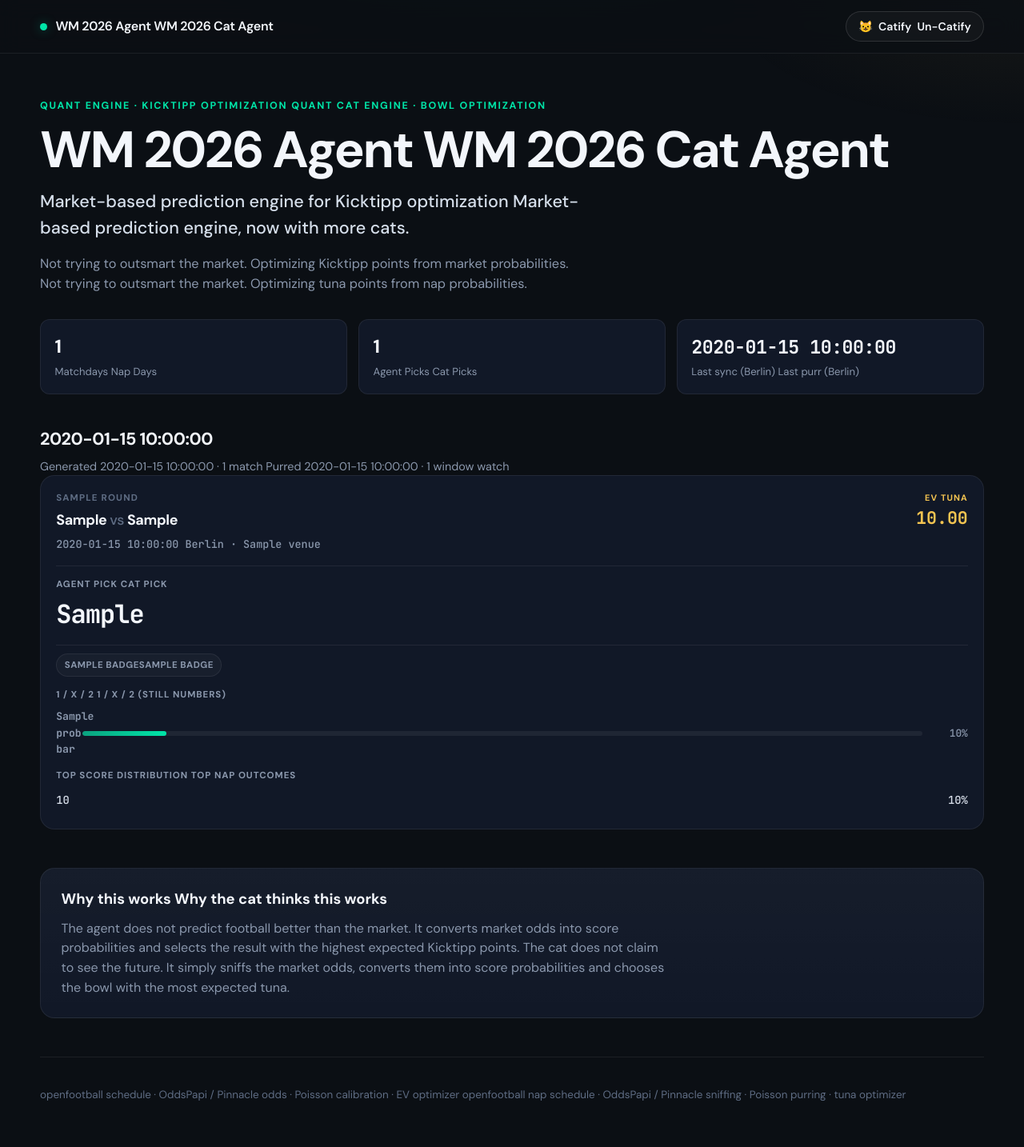
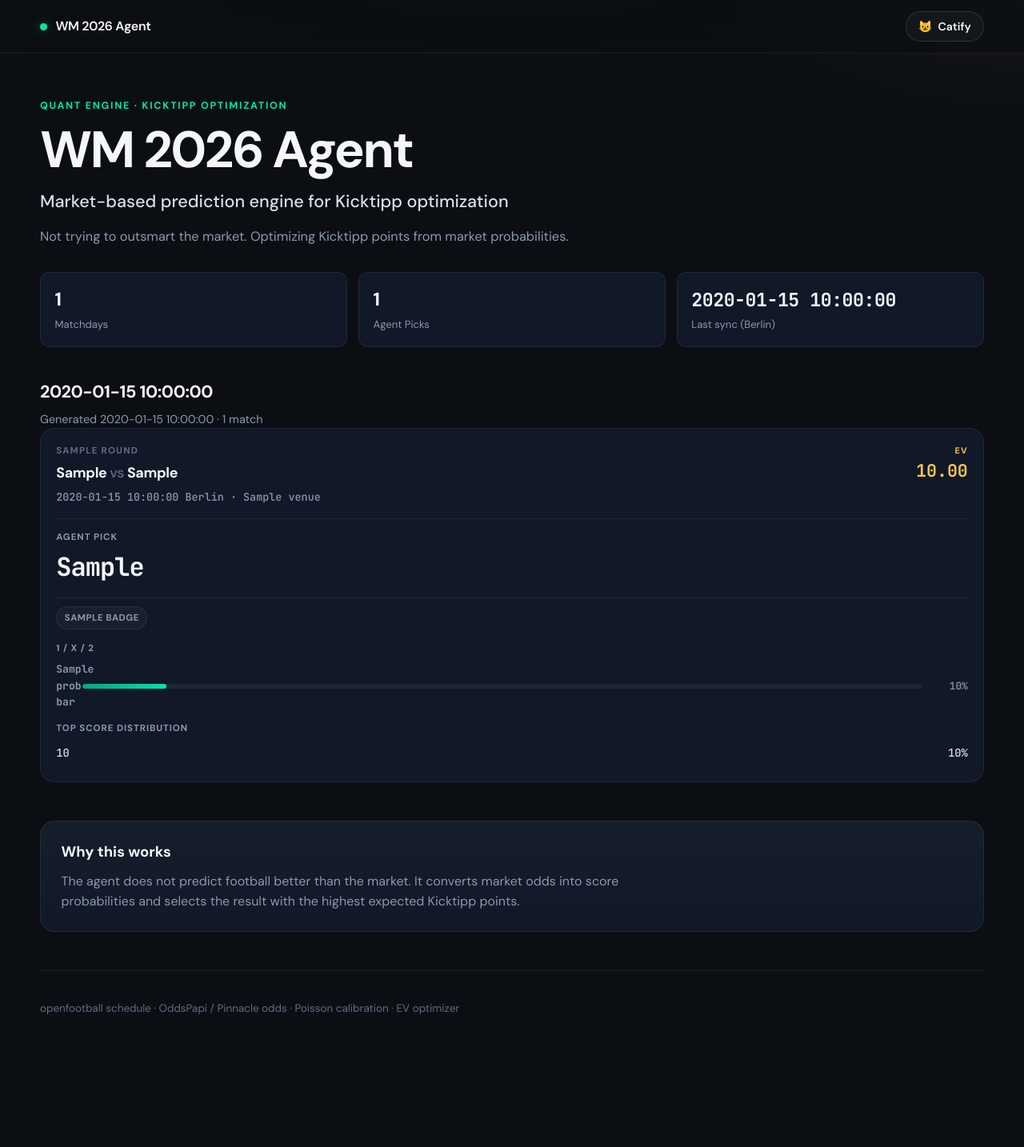
Before and after one commit to ElPold/wm2026-agent, a Python web app: template site/templates/index.html in a window 1280 px wide. Shown: the whole page at 80% size. After the commit the page ends 1268 px from the top, so only its background shows below. Run offline with Jinja, Linux system fonts and the light colour scheme; the template is opened without the code that fills it: most values are stand-ins (such as "Sample title", 1, 10 or a date in 2020).

Commit message:
Fix Catify toggle by removing conflicting CSS display rules.
Cat mode labels were always visible alongside normal text; block layout for copy sections restores clean dashboard typography.

Co-authored-by: Cursor <cursoragent@cursor.com>

```diff
--- a/docs/static/style.css
+++ b/docs/static/style.css
@@ -56,13 +56,53 @@ body {
   z-index: 1;
 }
 
-/* Cat mode text toggle */
-.t-cat { display: none; }
-.cat-mode .t-normal { display: none; }
-.cat-mode .t-cat { display: inline; }
-span.t-normal, span.t-cat { display: inline; }
-.cat-mode span.t-normal { display: none; }
-.cat-mode span.t-cat { display: inline; }
+/* Cat mode text toggle — only one variant visible at a time */
+.t-cat {
+  display: none;
+}
+
+.cat-mode .t-normal {
+  display: none;
+}
+
+.cat-mode .t-cat {
+  display: inline;
+}
+
+/* Block layout for longer copy (paragraphs, headings) */
+:is(
+  p,
+  h1,
+  h2,
+  .eyebrow,
+  .hero-sub,
+  .hero-copy,
+  .day-meta,
+  .highlight-note,
+  .hero-stat-label,
+  .empty-card p,
+  .explain-card p,
+  .footer p
+) > .t-normal {
+  display: block;
+}
+
+.cat-mode :is(
+  p,
+  h1,
+  h2,
+  .eyebrow,
+  .hero-sub,
+  .hero-copy,
+  .day-meta,
+  .highlight-note,
+  .hero-stat-label,
+  .empty-card p,
+  .explain-card p,
+  .footer p
+) > .t-cat {
+  display: block;
+}
 
 /* Topbar */
 .topbar {
--- a/site/templates/index.html
+++ b/site/templates/index.html
@@ -265,17 +265,37 @@
       var btn = document.getElementById("catify-btn");
 
       function applyCatMode(enabled) {
+        document.documentElement.classList.toggle("cat-mode", enabled);
         document.body.classList.toggle("cat-mode", enabled);
-        if (btn) btn.setAttribute("aria-pressed", enabled ? "true" : "false");
+        if (btn) {
+          btn.setAttribute("aria-pressed", enabled ? "true" : "false");
+        }
       }
 
-      applyCatMode(localStorage.getItem(KEY) === "1");
+      function readStoredCatMode() {
+        try {
+          return localStorage.getItem(KEY) === "1";
+        } catch (err) {
+          return false;
+        }
+      }
+
+      function storeCatMode(enabled) {
+        try {
+          localStorage.setItem(KEY, enabled ? "1" : "0");
+        } catch (err) {
+          /* ignore private browsing / blocked storage */
+        }
+      }
+
+      applyCatMode(readStoredCatMode());
 
       if (btn) {
-        btn.addEventListener("click", function () {
+        btn.addEventListener("click", function (event) {
+          event.preventDefault();
           var next = !document.body.classList.contains("cat-mode");
           applyCatMode(next);
-          localStorage.setItem(KEY, next ? "1" : "0");
+          storeCatMode(next);
         });
       }
     })();
```
Also changed, not shown: docs/index.html (+25 -5 lines), site/static/style.css (+47 -7 lines).
